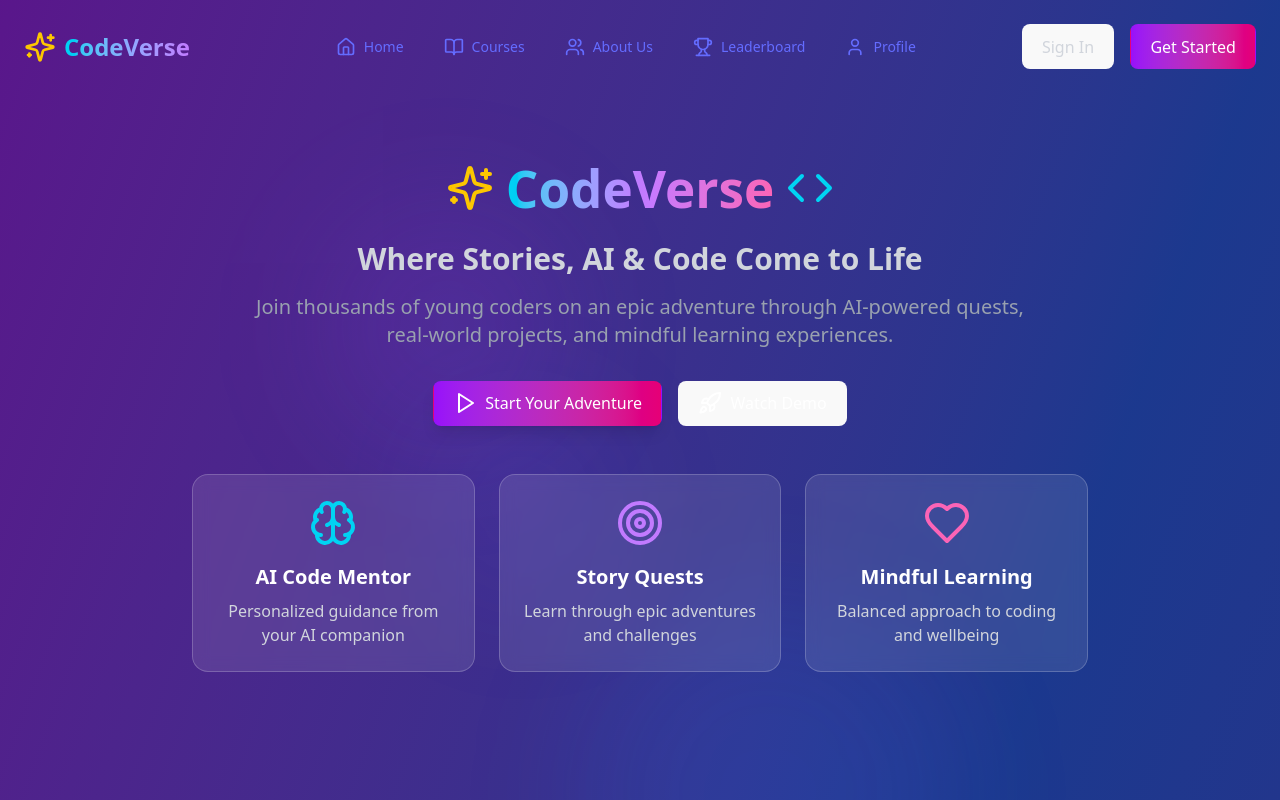
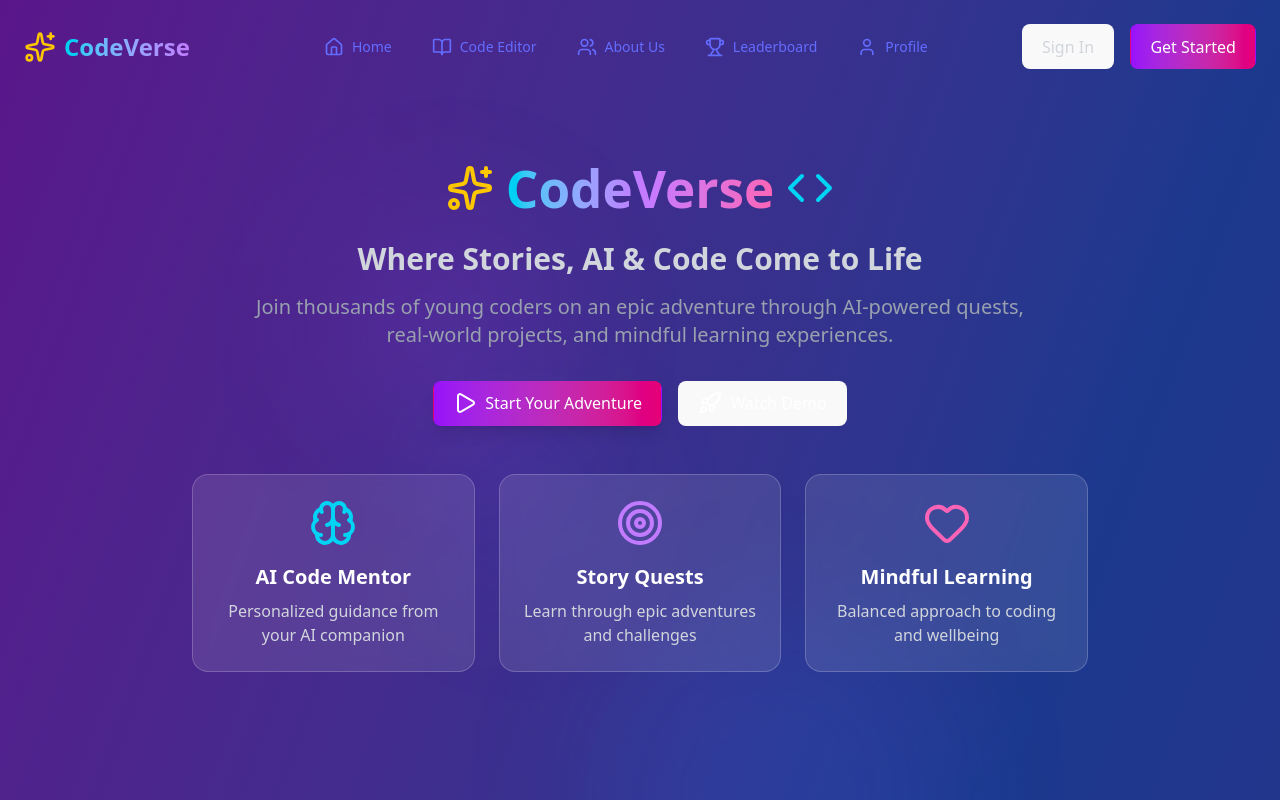
Before and after one commit to K-Nishant-18/0xKid, a React (Vite) app in the folder 0xKid/: page / in a window 1280 px wide. Shown: the top 800 px of the page. Built offline with nearby package versions, Linux system fonts and the light colour scheme.

Commit message:
Added Dependencies

```diff
--- a/0xKid/package.json
+++ b/0xKid/package.json
@@ -11,8 +11,12 @@
   },
   "dependencies": {
     "@tailwindcss/vite": "^4.1.11",
+    "framer-motion": "^12.19.2",
+    "lucide-react": "^0.525.0",
+    "prop-types": "^15.8.1",
     "react": "^19.1.0",
     "react-dom": "^19.1.0",
+    "react-router-dom": "^7.6.3",
     "tailwindcss": "^4.1.11"
   },
   "devDependencies": {
--- a/0xKid/src/App.jsx
+++ b/0xKid/src/App.jsx
@@ -18,6 +18,8 @@ import AIMentor from './components/AIMentor';
 import ProtectedRoute from './components/ProtectedRoute';
 import AuthProvider from './contexts/AuthContext';
 import AboutUs from './components/AboutUs';
+import CodeEditor from './components/CodeEditor';
+
 
 function AppContent() {
   const [selectedQuest, setSelectedQuest] = useState(null);
@@ -33,6 +35,7 @@ function AppContent() {
       <div className="min-h-screen bg-gradient-to-br from-purple-900 via-blue-900 to-indigo-900">
         <Routes>
           <Route path="/" element={<LandingPage />} />
+          <Route path="/code-editor" element={<CodeEditor/>}/>
           <Route path="/about" element={<AboutUs />} />
 
           {/* Protected Routes */}
--- a/0xKid/src/components/CodeEditor.jsx
+++ b/0xKid/src/components/CodeEditor.jsx
@@ -153,7 +153,7 @@ const CodeEditor = ({ theme = 'dark' }) => {
   };
 
   return (
-    <div className={`bg-gray-900 rounded-2xl overflow-hidden border border-gray-700 ${isFullscreen ? 'fixed inset-0 z-50 m-0 rounded-none' : ''}`}>
+    <div className={`bg-gray-900 rounded-2xl overflow-hidden border border-gray-700 ${isFullscreen ? 'fixed inset-0 z-50 m-0 rounded-none' : 'w-full max-w-4xl mx-auto my-8'}`}>
       {/* Header */}
       <div className="bg-gray-800 px-6 py-4 flex items-center justify-between border-b border-gray-700">
         <div className="flex items-center gap-4">
--- a/0xKid/src/components/GameStudio.jsx
+++ b/0xKid/src/components/GameStudio.jsx
@@ -10,17 +10,9 @@ import {
   Share2,
   Download,
   Palette,
-  Music,
-  Zap,
   Star,
   Trophy,
-  Target,
-  Sparkles,
   Code,
-  Eye,
-  Settings,
-  Plus,
-  Trash2
 } from 'lucide-react';
 
 const GameStudio = () => {
@@ -28,7 +20,7 @@ const GameStudio = () => {
   const [isPlaying, setIsPlaying] = useState(false);
   const [gameObjects, setGameObjects] = useState([
     {
-      id: 'player',
+      id: 'player-1',
       type: 'player',
       x: 50,
       y: 200,
@@ -36,19 +28,20 @@ const GameStudio = () => {
       height: 40,
       color: '#3B82F6',
       emoji: '🚀',
-      behavior: 'player-controlled'
-    }
+      behavior: 'player-controlled',
+    },
   ]);
   const [selectedTool, setSelectedTool] = useState('player');
   const [score, setScore] = useState(0);
   const [gameCode, setGameCode] = useState('');
   const [showCode, setShowCode] = useState(false);
+  const animationFrameRef = useRef(null);
 
   const tools = [
     { id: 'player', name: 'Player', emoji: '🚀', color: '#3B82F6' },
     { id: 'enemy', name: 'Enemy', emoji: '👾', color: '#EF4444' },
     { id: 'collectible', name: 'Coin', emoji: '🪙', color: '#F59E0B' },
-    { id: 'obstacle', name: 'Wall', emoji: '🧱', color: '#6B7280' }
+    { id: 'obstacle', name: 'Wall', emoji: '🧱', color: '#6B7280' },
   ];
 
   const gameTemplates = [
@@ -62,8 +55,8 @@ const GameStudio = () => {
         { type: 'collectible', x: 200, y: 150, emoji: '🪙' },
         { type: 'collectible', x: 350, y: 100, emoji: '🪙' },
         { type: 'enemy', x: 300, y: 220, emoji: '👾' },
-        { type: 'obstacle', x: 150, y: 240, emoji: '🧱' }
-      ]
+        { type: 'obstacle', x: 150, y: 240, emoji: '🧱' },
+      ],
     },
     {
       id: 'space',
@@ -74,8 +67,8 @@ const GameStudio = () => {
         { type: 'player', x: 50, y: 200, emoji: '🚀' },
         { type: 'enemy', x: 400, y: 100, emoji: '☄️' },
         { type: 'enemy', x: 500, y: 200, emoji: '☄️' },
-        { type: 'collectible', x: 300, y: 150, emoji: '⭐' }
-      ]
+        { type: 'collectible', x: 300, y: 150, emoji: '⭐' },
+      ],
     },
     {
       id: 'maze',
@@ -87,11 +80,12 @@ const GameStudio = () => {
         { type: 'obstacle', x: 100, y: 0, emoji: '🧱' },
         { type: 'obstacle', x: 100, y: 40, emoji: '🧱' },
         { type: 'obstacle', x: 100, y: 80, emoji: '🧱' },
-        { type: 'collectible', x: 450, y: 200, emoji: '🏆' }
-      ]
-    }
+        { type: 'collectible', x: 450, y: 200, emoji: '🏆' },
+      ],
+    },
   ];
 
+  // Game Loop and Rendering
   useEffect(() => {
     const canvas = canvasRef.current;
     if (!canvas) return;
@@ -121,20 +115,135 @@ const GameStudio = () => {
       }
 
       // Draw game objects
-      gameObjects.forEach(obj => {
+      gameObjects.forEach((obj) => {
         ctx.fillStyle = obj.color;
         ctx.fillRect(obj.x, obj.y, obj.width, obj.height);
-
-        // Draw emoji
         ctx.font = '24px Arial';
         ctx.textAlign = 'center';
         ctx.fillText(obj.emoji, obj.x + obj.width / 2, obj.y + obj.height / 2 + 8);
       });
+
+      // Draw score
+      ctx.fillStyle = 'white';
+      ctx.font = '20px Arial';
+      ctx.textAlign = 'left';
+      ctx.fillText(`Score: ${score}`, 10, 30);
     };
 
+    const update = () => {
+      if (!isPlaying) return;
+
+      // Update enemy movement
+      setGameObjects((prev) =>
+        prev.map((obj) => {
+          if (obj.type === 'enemy') {
+            return { ...obj, x: obj.x + Math.sin(Date.now() * 0.001) * 2 };
+          }
+          return obj;
+        })
+      );
+
+      // Check collisions
+      const player = gameObjects.find((obj) => obj.type === 'player');
+      if (player) {
+        setGameObjects((prev) => {
+          const newObjects = prev.filter((obj) => {
+            if (obj.type === 'collectible' && checkCollision(player, obj)) {
+              setScore((prevScore) => prevScore + 10);
+              return false; // Remove collected item
+            }
+            if (obj.type === 'enemy' && checkCollision(player, obj)) {
+              setIsPlaying(false); // End game on enemy collision
+              alert('Game Over! You hit an enemy.');
+              return true;
+            }
+            if (obj.type === 'obstacle' && checkCollision(player, obj)) {
+              return true; // Prevent movement through obstacles
+            }
+            return true;
+          });
+          return newObjects;
+        });
+      }
+    };
+
+    const gameLoop = () => {
+      update();
       draw();
-  }, [gameObjects]);
+      if (isPlaying) {
+        animationFrameRef.current = requestAnimationFrame(gameLoop);
+      }
+    };
 
+    if (isPlaying) {
+      animationFrameRef.current = requestAnimationFrame(gameLoop);
+    } else {
+      draw();
+    }
+
+    return () => {
+      if (animationFrameRef.current) {
+        cancelAnimationFrame(animationFrameRef.current);
+      }
+    };
+  }, [gameObjects, isPlaying, score]);
+
+  // Keyboard Controls
+  useEffect(() => {
+    const handleKeyDown = (e) => {
+      if (!isPlaying) return;
+
+      const speed = 5;
+      setGameObjects((prev) =>
+        prev.map((obj) => {
+          if (obj.type !== 'player') return obj;
+
+          let newX = obj.x;
+          let newY = obj.y;
+
+          if (e.key === 'ArrowLeft' || e.key === 'a') newX -= speed;
+          if (e.key === 'ArrowRight' || e.key === 'd') newX += speed;
+          if (e.key === 'ArrowUp' || e.key === 'w') newY -= speed;
+          if (e.key === 'ArrowDown' || e.key === 's') newY += speed;
+
+          // Keep player within canvas bounds
+          newX = Math.max(0, Math.min(newX, canvasRef.current.width - obj.width));
+          newY = Math.max(0, Math.min(newY, canvasRef.current.height - obj.height));
+
+          // Check for collisions with obstacles
+          const willCollide = gameObjects.some(
+            (other) =>
+              other.type === 'obstacle' &&
+              other.id !== obj.id &&
+              checkCollision(
+                { ...obj, x: newX, y: newY },
+                other
+              )
+          );
+
+          if (!willCollide) {
+            return { ...obj, x: newX, y: newY };
+          }
+          return obj;
+        })
+      );
+    };
+
+    window.addEventListener('keydown', handleKeyDown);
+    return () => window.removeEventListener('keydown', handleKeyDown);
+  }, [isPlaying, gameObjects]);
+
+  // Collision Detection
+  const checkCollision = (obj1, obj2) => {
+    return (
+      obj1.x < obj2.x + obj2.width &&
+      obj1.x + obj1.width > obj2.x &&
+      obj1.y < obj2.y + obj2.height &&
+      obj1.y + obj1.height > obj2.y
+    );
+  };
+
+  // Canvas Click Handler
   const handleCanvasClick = (event) => {
     if (isPlaying) return;
 
@@ -145,8 +254,14 @@ const GameStudio = () => {
     const x = event.clientX - rect.left;
     const y = event.clientY - rect.top;
 
-    const tool = tools.find(t => t.id === selectedTool);
+    const tool = tools.find((t) => t.id === selectedTool);
     if (!tool) return;
+
+    // Prevent adding multiple players
+    if (selectedTool === 'player' && gameObjects.some((obj) => obj.type === 'player')) {
+      alert('Only one player can be added!');
+      return;
+    }
 
     const newObject = {
       id: `${selectedTool}-${Date.now()}`,
@@ -157,12 +272,13 @@ const GameStudio = () => {
       height: 40,
       color: tool.color,
       emoji: tool.emoji,
-      behavior: selectedTool === 'player' ? 'player-controlled' : 'static'
+      behavior: selectedTool === 'player' ? 'player-controlled' : 'static',
     };
 
-    setGameObjects(prev => [...prev, newObject]);
+    setGameObjects((prev) => [...prev, newObject]);
   };
 
+  // Generate Game Code
   const generateGameCode = () => {
     const code = `
       // Auto-generated game code
@@ -178,41 +294,104 @@ class Game {
         start() {
           this.isRunning = true;
           this.gameLoop();
+          this.setupControls();
+        }
+
+        setupControls() {
+          window.addEventListener('keydown', (e) => {
+            const player = this.objects.find(obj => obj.type === 'player');
+            if (!player) return;
+            const speed = 5;
+            let newX = player.x;
+            let newY = player.y;
+
+            if (e.key === 'ArrowLeft' || e.key === 'a') newX -= speed;
+            if (e.key === 'ArrowRight' || e.key === 'd') newX += speed;
+            if (e.key === 'ArrowUp' || e.key === 'w') newY -= speed;
+            if (e.key === 'ArrowDown' || e.key === 's') newY += speed;
+
+            newX = Math.max(0, Math.min(newX, this.canvas.width - player.width));
+            newY = Math.max(0, Math.min(newY, this.canvas.height - player.height));
+
+            const willCollide = this.objects.some(
+              (other) =>
+                other.type === 'obstacle' &&
+                other.id !== player.id &&
+                newX < other.x + other.width &&
+                newX + player.width > other.x &&
+                newY < other.y + other.height &&
+                newY + player.height > other.y
+            );
+
+            if (!willCollide) {
+              player.x = newX;
+              player.y = newY;
+            }
+          });
         }
 
         gameLoop() {
           if (!this.isRunning) return;
-
           this.update();
           this.draw();
           requestAnimationFrame(() => this.gameLoop());
         }
 
         update() {
-    // Update game logic here
-    this.objects.forEach(obj => {
+          const player = this.objects.find(obj => obj.type === 'player');
+          this.objects = this.objects.filter(obj => {
             if (obj.type === 'enemy') {
               obj.x += Math.sin(Date.now() * 0.001) * 2;
             }
+            if (obj.type === 'collectible' && player && this.checkCollision(player, obj)) {
+              this.score += 10;
+              return false;
+            }
+            if (obj.type === 'enemy' && player && this.checkCollision(player, obj)) {
+              this.isRunning = false;
+              alert('Game Over! You hit an enemy.');
+              return true;
+            }
+            return true;
           });
         }
 
+        checkCollision(obj1, obj2) {
+          return (
+            obj1.x < obj2.x + obj2.width &&
+            obj1.x + obj1.width > obj2.x &&
+            obj1.y < obj2.y + obj2.height &&
+            obj1.y + obj1.height > obj2.y
+          );
+        }
+
         draw() {
-    // Clear canvas
           this.ctx.fillStyle = '#1F2937';
           this.ctx.fillRect(0, 0, this.canvas.width, this.canvas.height);
 
-    // Draw objects
+          this.ctx.strokeStyle = '#374151';
+          this.ctx.lineWidth = 1;
+          for (let x = 0; x < this.canvas.width; x += 20) {
+            this.ctx.beginPath();
+            this.ctx.moveTo(x, 0);
+            this.ctx.lineTo(x, this.canvas.height);
+            this.ctx.stroke();
+          }
+          for (let y = 0; y < this.canvas.height; y += 20) {
+            this.ctx.beginPath();
+            this.ctx.moveTo(0, y);
+            this.ctx.lineTo(this.canvas.width, y);
+            this.ctx.stroke();
+          }
+
           this.objects.forEach(obj => {
             this.ctx.fillStyle = obj.color;
             this.ctx.fillRect(obj.x, obj.y, obj.width, obj.height);
-
             this.ctx.font = '24px Arial';
             this.ctx.textAlign = 'center';
             this.ctx.fillText(obj.emoji, obj.x + obj.width / 2, obj.y + obj.height / 2 + 8);
           });
 
-    // Draw score
           this.ctx.fillStyle = 'white';
           this.ctx.font = '20px Arial';
           this.ctx.textAlign = 'left';
@@ -227,6 +406,7 @@ game.start();
     setGameCode(code);
   };
 
+  // Load Template
   const loadTemplate = (template) => {
     const objects = template.objects.map((obj, index) => ({
       id: `${obj.type}-${index}`,
@@ -235,18 +415,22 @@ game.start();
       y: obj.y,
       width: 40,
       height: 40,
-      color: tools.find(t => t.id === obj.type)?.color || '#6B7280',
+      color: tools.find((t) => t.id === obj.type)?.color || '#6B7280',
       emoji: obj.emoji,
-      behavior: obj.type === 'player' ? 'player-controlled' : 'static'
+      behavior: obj.type === 'player' ? 'player-controlled' : 'static',
     }));
     setGameObjects(objects);
+    setScore(0);
   };
 
+  // Clear Canvas
   const clearCanvas = () => {
     setGameObjects([]);
     setScore(0);
+    setIsPlaying(false);
   };
 
+  // Play/Stop Game
   const playGame = () => {
     setIsPlaying(!isPlaying);
     if (!isPlaying) {
@@ -254,10 +438,33 @@ game.start();
     }
   };
 
+  // Save Game (Placeholder)
+  const saveGame = () => {
+    const gameData = { gameObjects, score };
+    console.log('Game saved:', gameData);
+    alert('Game saved to console! (Implement actual saving logic)');
+  };
+
+  // Share Game (Placeholder)
+  const shareGame = () => {
+    alert('Share functionality not implemented. You can copy the game code to share!');
+  };
+
+  // Export Code
+  const exportCode = () => {
+    generateGameCode();
+    const blob = new Blob([gameCode], { type: 'text/javascript' });
+    const url = URL.createObjectURL(blob);
+    const a = document.createElement('a');
+    a.href = url;
+    a.download = 'game.js';
+    a.click();
+    URL.revokeObjectURL(url);
+  };
+
   return (
     <div className="min-h-screen bg-gradient-to-br from-purple-900 via-blue-900 to-indigo-900 text-white p-4">
       <div className="max-w-7xl mx-auto">
-        {/* Header */}
         <motion.div
           initial={{ opacity: 0, y: 30 }}
           animate={{ opacity: 1, y: 0 }}
@@ -298,7 +505,6 @@ game.start();
         </motion.div>
 
         <div className="grid grid-cols-1 lg:grid-cols-4 gap-8">
-          {/* Game Canvas */}
           <motion.div
             initial={{ opacity: 0, x: -30 }}
             animate={{ opacity: 1, x: 0 }}
@@ -314,7 +520,7 @@ game.start();
                     onClick={clearCanvas}
                     className="p-2 bg-red-500/20 hover:bg-red-500/30 text-red-400 rounded-lg transition-colors"
                   >
-                    <Trash2 className="w-4 h-4" />
+                    <RotateCcw className="w-4 h-4" />
                   </button>
                 </div>
               </div>
@@ -327,7 +533,6 @@ game.start();
                   onClick={handleCanvasClick}
                   className="border border-gray-600 rounded-lg cursor-crosshair bg-gray-800"
                 />
-
                 {!isPlaying && (
                   <div className="absolute inset-0 flex items-center justify-center bg-black/50 rounded-lg">
                     <div className="text-center">
@@ -339,7 +544,6 @@ game.start();
                 )}
               </div>
 
-              {/* Game Controls */}
               {isPlaying && (
                 <div className="mt-4 p-4 bg-black/30 rounded-lg">
                   <div className="flex items-center justify-center gap-4">
@@ -356,7 +560,6 @@ game.start();
               )}
             </div>
 
-            {/* Code Editor */}
             {showCode && (
               <motion.div
                 initial={{ opacity: 0, y: 30 }}
@@ -391,21 +594,19 @@ game.start();
             )}
           </motion.div>
 
-          {/* Sidebar */}
           <motion.div
             initial={{ opacity: 0, x: 30 }}
             animate={{ opacity: 1, x: 0 }}
             transition={{ duration: 0.8, delay: 0.3 }}
             className="space-y-6"
           >
-            {/* Tools */}
             <div className="bg-white/10 backdrop-blur-sm rounded-2xl p-6 border border-white/20">
               <h3 className="text-xl font-semibold mb-4 flex items-center gap-2">
                 <Palette className="w-5 h-5 text-purple-400" />
                 Game Objects
               </h3>
               <div className="space-y-2">
-                {tools.map(tool => (
+                {tools.map((tool) => (
                   <button
                     key={tool.id}
                     onClick={() => setSelectedTool(tool.id)}
@@ -425,22 +626,25 @@ game.start();
               </div>
             </div>
 
-            {/* Game Templates */}
             <div className="bg-white/10 backdrop-blur-sm rounded-2xl p-6 border border-white/20">
               <h3 className="text-xl font-semibold mb-4 flex items-center gap-2">
                 <Star className="w-5 h-5 text-yellow-400" />
                 Game Templates
               </h3>
               <div className="space-y-3">
-                {gameTemplates.map(template => (
+                {gameTemplates.map((template) => (
                   <div key={template.id} className="bg-white/5 rounded-lg p-3">
                     <div className="flex items-center justify-between mb-2">
                       <h4 className="font-medium">{template.name}</h4>
-                      <span className={`text-xs px-2 py-1 rounded-full ${
-                        template.difficulty === 'Beginner' ? 'bg-green-500/20 text-green-400' :
-                        template.difficulty === 'Intermediate' ? 'bg-yellow-500/20 text-yellow-400' :
-                        'bg-red-500/20 text-red-400'
-                      }`}>
+                      <span
+                        className={`text-xs px-2 py-1 rounded-full ${
+                          template.difficulty === 'Beginner'
+                            ? 'bg-green-500/20 text-green-400'
+                            : template.difficulty === 'Intermediate'
+                            ? 'bg-yellow-500/20 text-yellow-400'
+                            : 'bg-red-500/20 text-red-400'
+                        }`}
+                      >
                         {template.difficulty}
                       </span>
                     </div>
@@ -456,7 +660,6 @@ game.start();
               </div>
             </div>
 
-            {/* Game Stats */}
             <div className="bg-white/10 backdrop-blur-sm rounded-2xl p-6 border border-white/20">
               <h3 className="text-xl font-semibold mb-4 flex items-center gap-2">
                 <Trophy className="w-5 h-5 text-yellow-400" />
@@ -469,55 +672,50 @@ game.start();
                 </div>
                 <div className="flex items-center justify-between">
                   <span className="text-gray-300">Players</span>
-                  <span className="font-semibold">{gameObjects.filter(obj => obj.type === 'player').length}</span>
+                  <span className="font-semibold">
+                    {gameObjects.filter((obj) => obj.type === 'player').length}
+                  </span>
                 </div>
                 <div className="flex items-center justify-between">
                   <span className="text-gray-300">Enemies</span>
-                  <span className="font-semibold">{gameObjects.filter(obj => obj.type === 'enemy').length}</span>
+                  <span className="font-semibold">
+                    {gameObjects.filter((obj) => obj.type === 'enemy').length}
+                  </span>
                 </div>
                 <div className="flex items-center justify-between">
                   <span className="text-gray-300">Collectibles</span>
-                  <span className="font-semibold">{gameObjects.filter(obj => obj.type === 'collectible').length}</span>
+                  <span className="font-semibold">
+                    {gameObjects.filter((obj) => obj.type === 'collectible').length}
+                  </span>
                 </div>
               </div>
             </div>
 
-            {/* Actions */}
             <div className="bg-white/10 backdrop-blur-sm rounded-2xl p-6 border border-white/20">
               <h3 className="text-xl font-semibold mb-4">Actions</h3>
               <div className="space-y-3">
-                <button className="w-full flex items-center gap-2 justify-center py-3 bg-blue-500 hover:bg-blue-600 rounded-lg font-medium transition-colors">
+                <button
+                  onClick={saveGame}
+                  className="w-full flex items-center gap-2 justify-center py-3 bg-blue-500 hover:bg-blue-600 rounded-lg font-medium transition-colors"
+                >
                   <Save className="w-4 h-4" />
                   Save Game
                 </button>
-                <button className="w-full flex items-center gap-2 justify-center py-3 bg-green-500 hover:bg-green-600 rounded-lg font-medium transition-colors">
+                <button
+                  onClick={shareGame}
+                  className="w-full flex items-center gap-2 justify-center py-3 bg-green-500 hover:bg-green-600 rounded-lg font-medium transition-colors"
+                >
                   <Share2 className="w-4 h-4" />
                   Share Game
                 </button>
-                <button className="w-full flex items-center gap-2 justify-center py-3 bg-purple-500 hover:bg-purple-600 rounded-lg font-medium transition-colors">
+                <button
+                  onClick={exportCode}
+                  className="w-full flex items-center gap-2 justify-center py-3 bg-purple-500 hover:bg-purple-600 rounded-lg font-medium transition-colors"
+                >
                   <Download className="w-4 h-4" />
                   Export Code
                 </button>
               </div>
-            </div>
-
-            {/* AI Helper */}
-            <div className="bg-gradient-to-r from-purple-500/20 to-pink-500/20 backdrop-blur-sm rounded-2xl p-6 border border-purple-500/30">
-              <div className="flex items-center gap-3 mb-3">
-                <div className="w-10 h-10 rounded-full bg-gradient-to-r from-purple-500 to-pink-500 flex items-center justify-center text-xl">
-                  🤖
-                </div>
-                <div>
-                  <div className="font-semibold">Game AI Helper</div>
-                  <div className="text-sm text-gray-300">Zara</div>
-                </div>
-              </div>
-              <p className="text-sm text-gray-300 mb-3">
-                "Great start! Try adding some enemies and collectibles to make your game more exciting. Remember, games are more fun with challenges!"
-              </p>
-              <button className="text-sm bg-purple-500/30 hover:bg-purple-500/40 px-3 py-1 rounded-full transition-colors">
-                Get Game Ideas
-              </button>
             </div>
           </motion.div>
         </div>
@@ -526,4 +724,8 @@ game.start();
   );
 };
 
+GameStudio.propTypes = {
+  // Add PropTypes if needed
+};
+
 export default GameStudio;
--- a/0xKid/src/components/LandingPage.jsx
+++ b/0xKid/src/components/LandingPage.jsx
@@ -103,7 +103,7 @@ const safetyFeatures = [
 
 const navItems = [
   { name: 'Home', icon: <Home className="w-5 h-5" />, path: '/' },
-  { name: 'Courses', icon: <BookOpen className="w-5 h-5" />, path: '/courses' },
+  { name: 'Code Editor', icon: <BookOpen className="w-5 h-5" />, path: '/code-editor' },
   { name: 'About Us', icon: <Users className="w-5 h-5" />, path: '/about' },
   { name: 'Leaderboard', icon: <Trophy className="w-5 h-5" />, path: '/leaderboard' },
   { name: 'Profile', icon: <UserIcon className="w-5 h-5" />, path: '/profile' },
```
Also changed, not shown: 0xKid/src/components/Navbar.jsx (+7 -6 lines), 0xKid/src/assets/team/xxx.jpg (added), 1 other file (tests, documents, lock files or other folders). Lines whose indentation alone changed are shown as unchanged.
